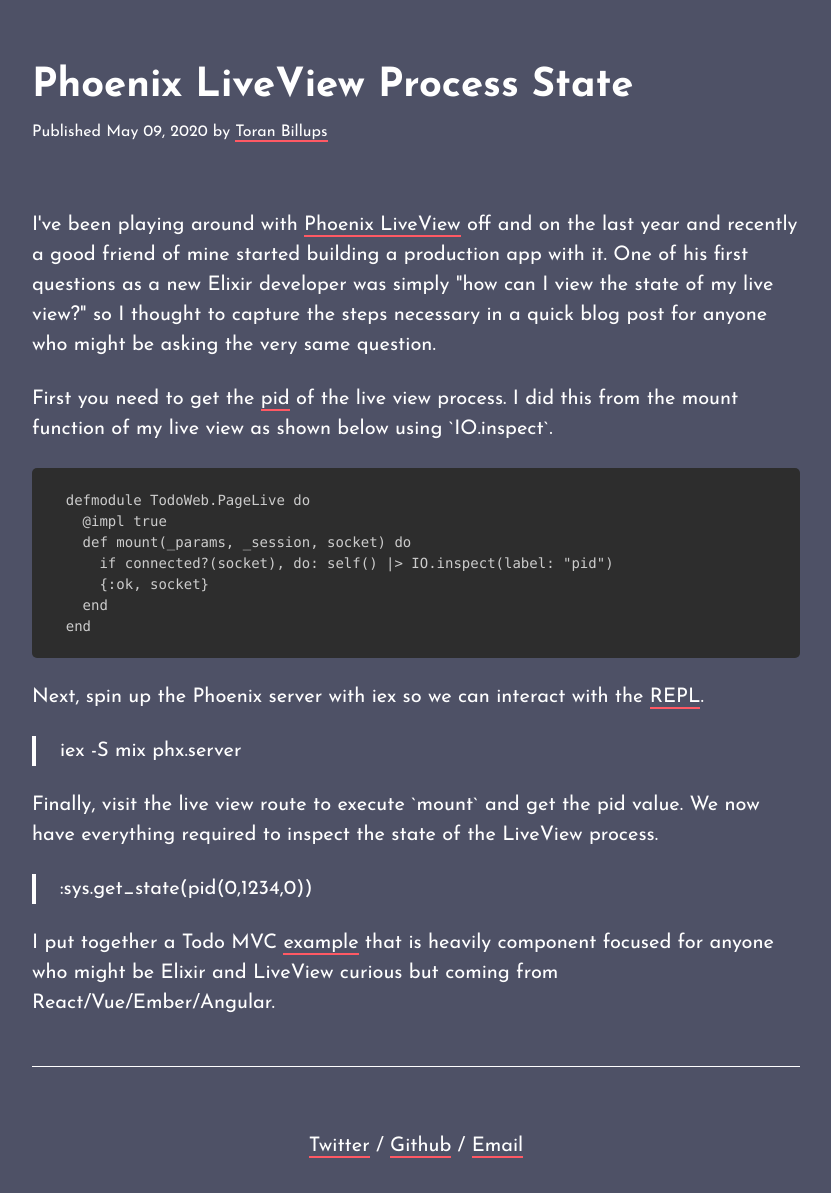
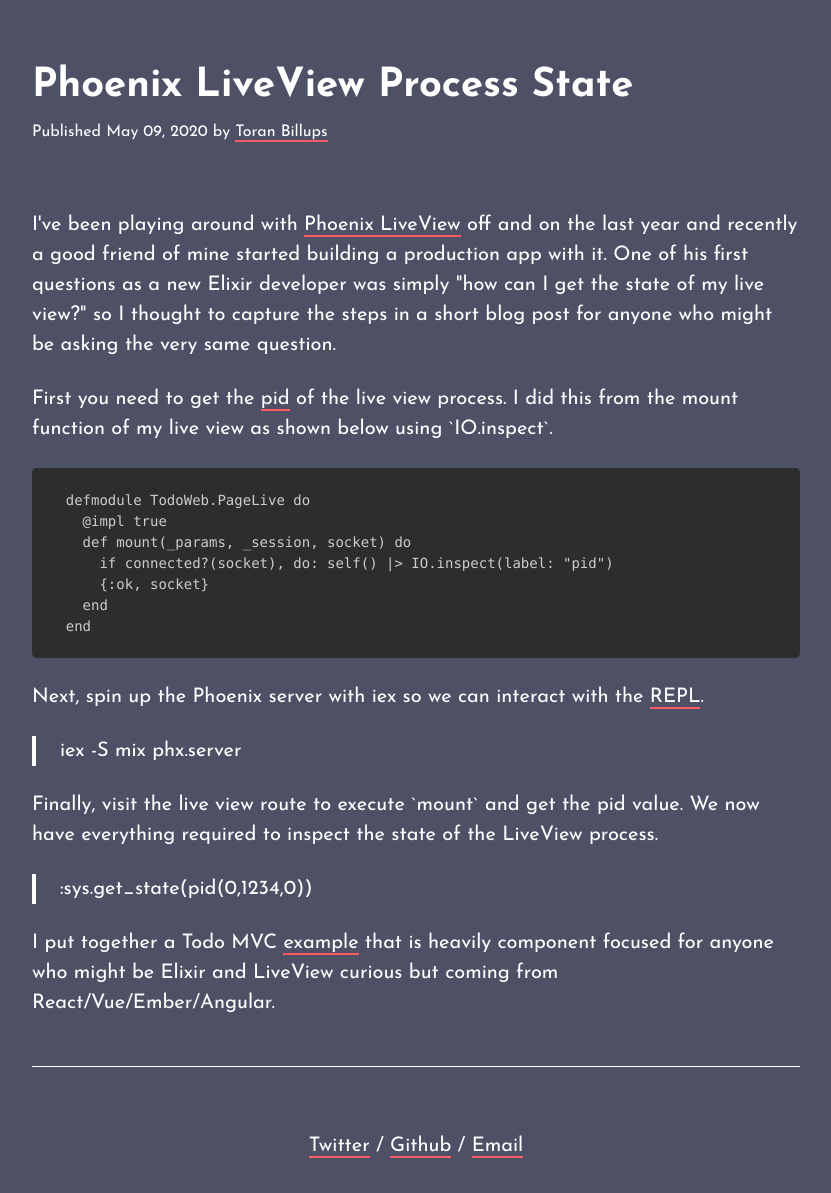
Before and after one commit to toranb/toranb.github.io, a Jekyll site: the page built from _posts/2020-05-09-phoenix-liveview-process-state.html, in a window 1280 px wide. Shown: the whole page, without its empty margins (224-1055 px from the left). Built offline with Jekyll 4.4.1, drawn with Linux system fonts in a browser that asks for light colours; Markdown is read by kramdown in place of the engine named in the settings.

Commit message:
a few tweaks to the live view state post

```diff
--- a/_posts/2020-05-09-phoenix-liveview-process-state.html
+++ b/_posts/2020-05-09-phoenix-liveview-process-state.html
@@ -5,7 +5,7 @@
 categories: blog archive
 ---
 
-<p>I've been playing around with <a href="https://www.phoenixframework.org/blog/build-a-real-time-twitter-clone-in-15-minutes-with-live-view-and-phoenix-1-5">Phoenix LiveView</a> off and on the last year and recently a good friend of mine started building a production app with it. One of his first questions as a new Elixir developer was simply "how can I view the state of my live view?" so I thought to capture the steps necessary in a quick blog post for anyone who might be asking the very same question.</p>
+<p>I've been playing around with <a href="https://www.phoenixframework.org/blog/build-a-real-time-twitter-clone-in-15-minutes-with-live-view-and-phoenix-1-5">Phoenix LiveView</a> off and on the last year and recently a good friend of mine started building a production app with it. One of his first questions as a new Elixir developer was simply "how can I get the state of my live view?" so I thought to capture the steps in a short blog post for anyone who might be asking the very same question.</p>
 
 <p>First you need to get the <a href="https://stackoverflow.com/questions/243363/can-someone-explain-the-structure-of-a-pid-process-identifier-in-erlang">pid</a> of the live view process. I did this from the mount function of my live view as shown below using `IO.inspect`.</p>
 
```
